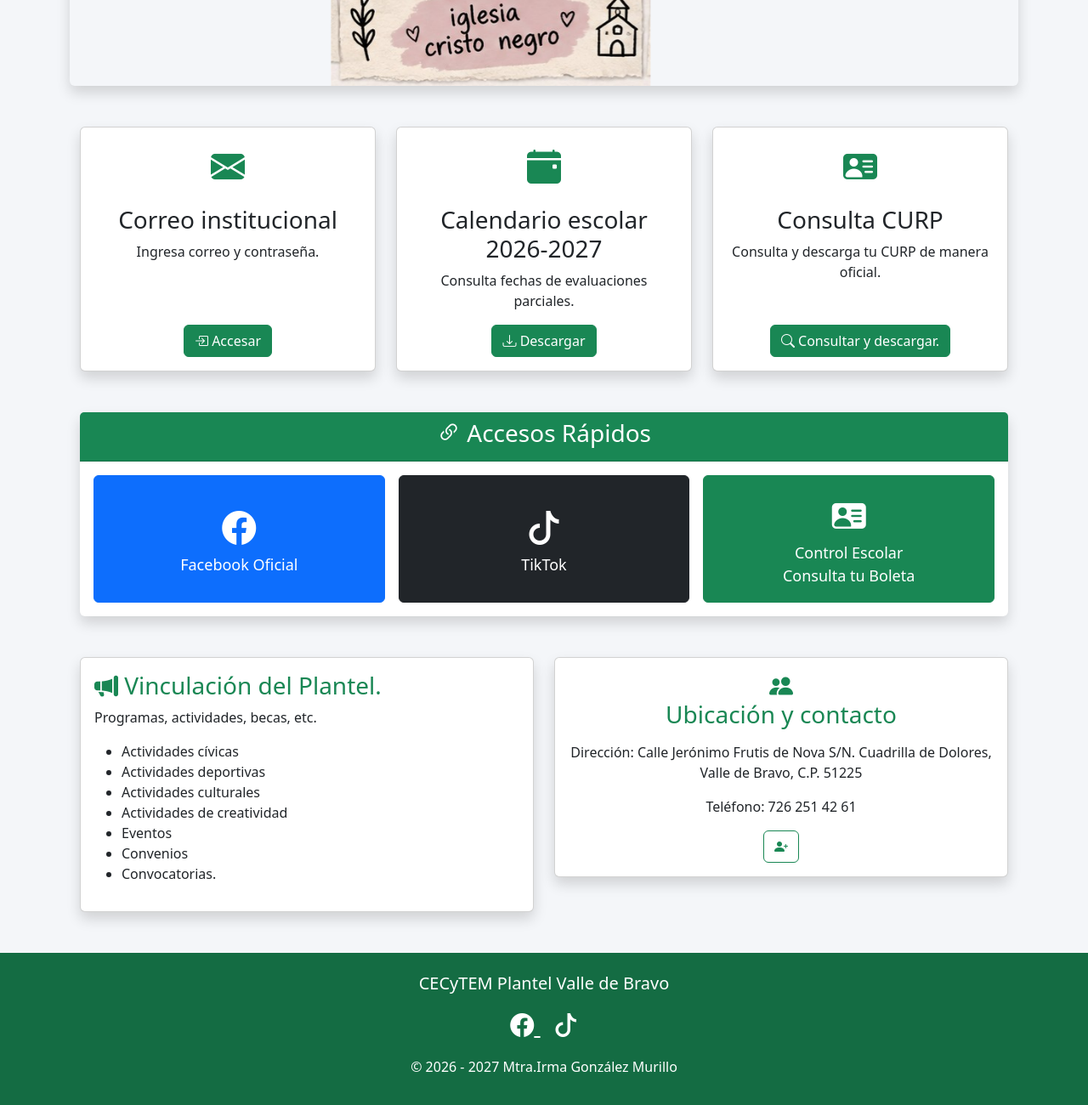
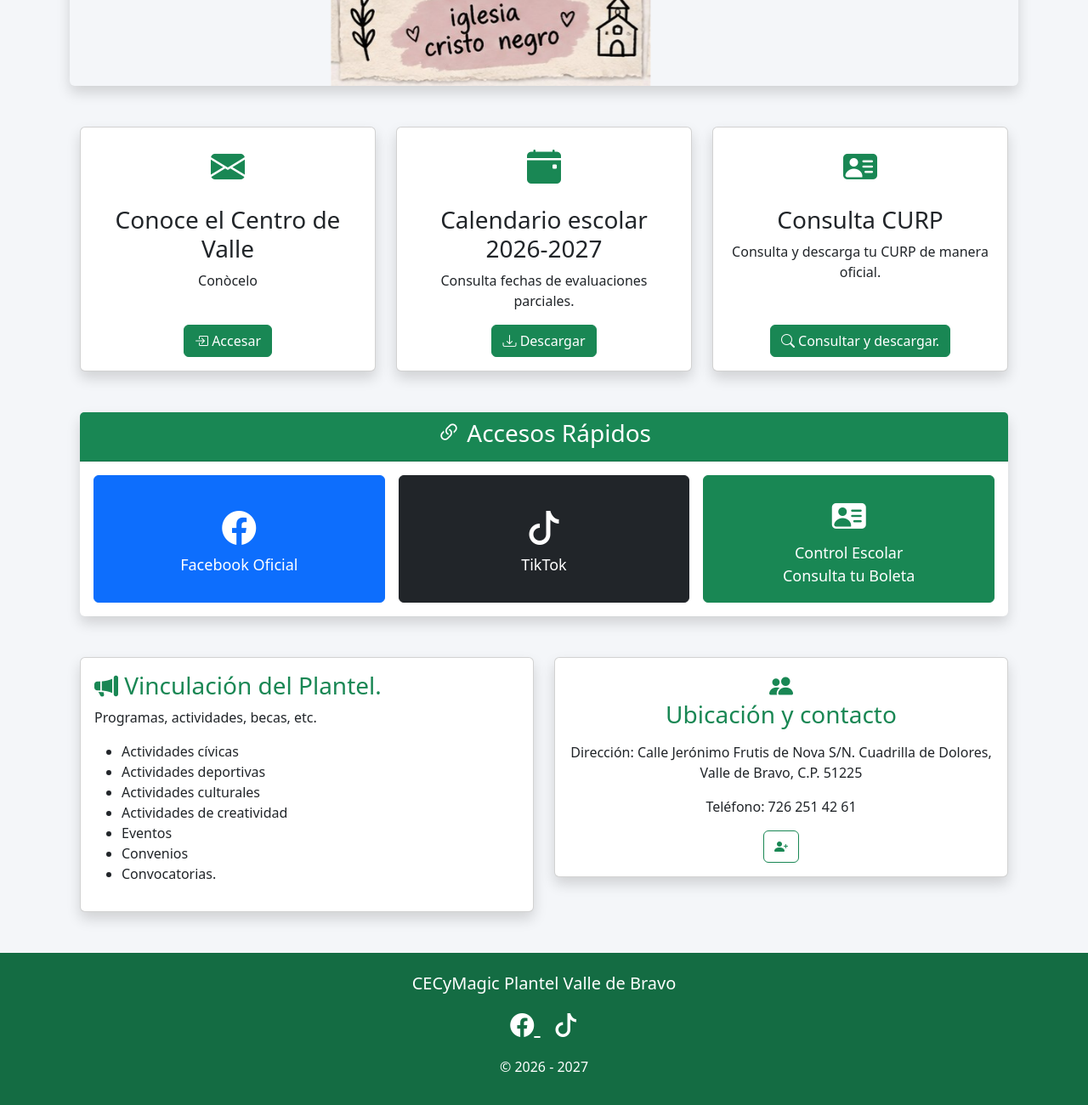
Before and after one commit to miiguean/WEBSITE-CECyMagic-migue1, a plain HTML site: page index.html in a window 1280 px wide. Shown: the part 1024-2324 px from the top of the page at 85% size. Drawn offline with nearby package versions, Linux system fonts and the light colour scheme.

Commit message:
Update text content in index.html

```diff
--- a/index.html
+++ b/index.html
@@ -360,11 +360,11 @@ color:white;
             <i class="bi bi-envelope-fill fs-1 text-success"></i>
 
             <h3 class="mt-3">
-                Correo institucional
+                Conoce el Centro de Valle
             </h3>
 
             <p class="flex-grow-1">
-               Ingresa correo y contraseña.
+               Conòcelo
             </p>
 
             <div class="mt-auto">
@@ -566,7 +566,7 @@ Consulta tu Boleta
 <footer class="mt-5">
 <div class="container text-center py-4">
 <h5>
-CECyTEM Plantel Valle de Bravo
+CECyMagic Plantel Valle de Bravo
 </h5> <p>
 <!--Mtra•Irma•GM-->
 </p>
@@ -585,7 +585,7 @@ class="text-white fs-3 mx-2">
 </a>
 </div>
 <p class="mt-3">
-© 2026 - 2027 Mtra.Irma González Murillo
+© 2026 - 2027
 </p> </div>
 </footer>
 
```
